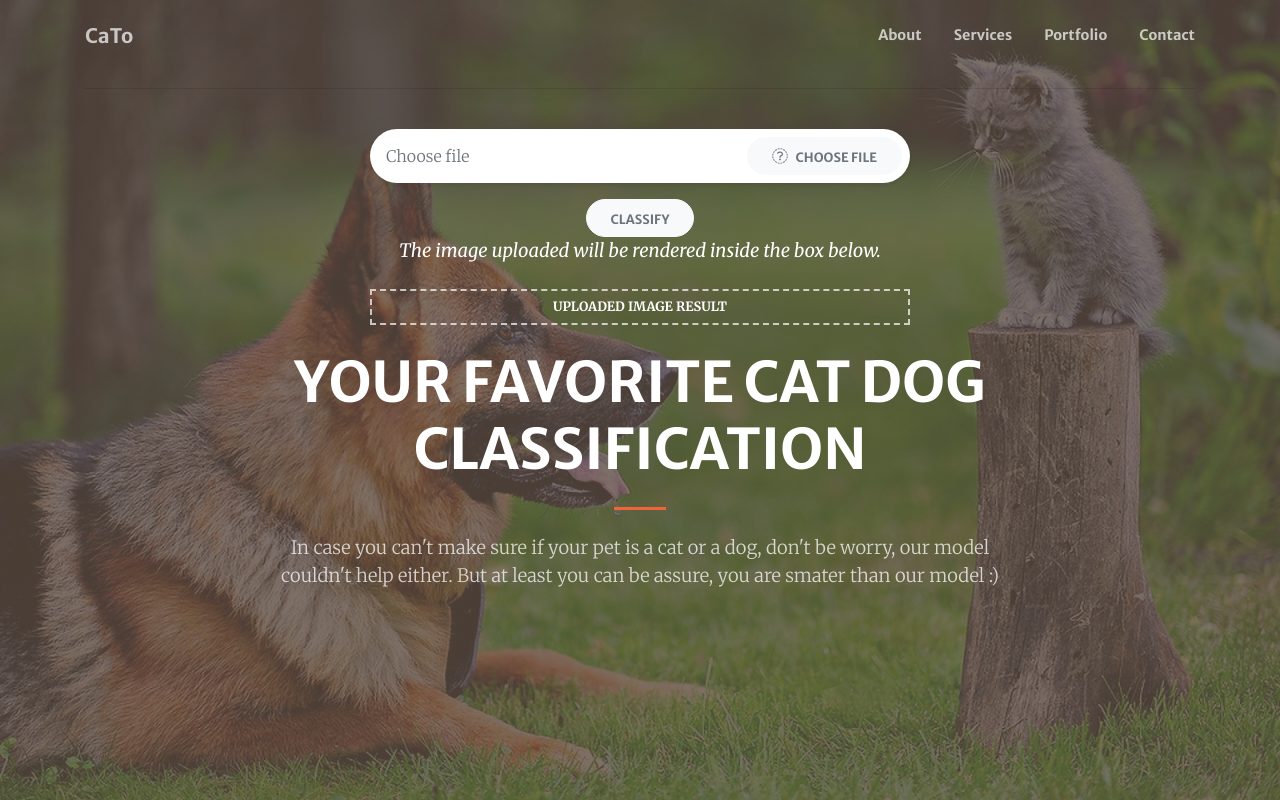
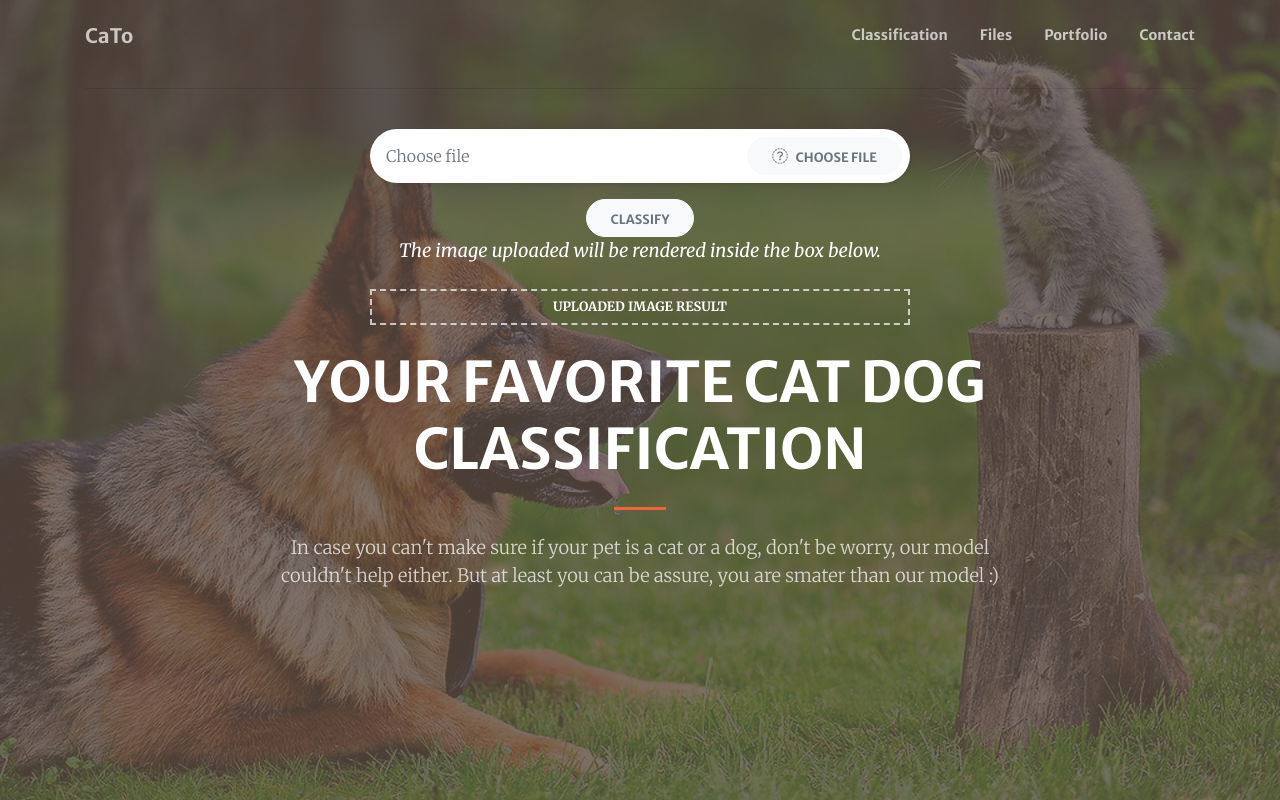
Before and after one commit to vuquocan1987/CatDog, a Flask app: template templates/public/upload_image.html in a window 1280 px wide. Run offline with Flask 2, Linux system fonts and the light colour scheme; the template is opened without the code that fills it, so the values that code supplies are empty; some libraries are stand-ins or nearby versions.

Commit message:
second attemp

```diff
--- a/app.py
+++ b/app.py
@@ -1,5 +1,5 @@
 from flask import Flask
-from flask import render_template
+from flask import render_template,url_for
 from flask import request, redirect
 from werkzeug.utils import secure_filename
 from datetime import datetime
@@ -10,7 +10,7 @@ import os
 import re
 
 app = Flask(__name__)
-app.config["IMAGE_UPLOADS"] = "./IMG/"
+app.config["IMAGE_UPLOADS"] = os.path.join('static','upload')
 app.config["ALLOWED_IMAGE_EXTENSIONS"] = ["JPEG","JPG","PNG","GIF"]
 app.config["MAX_CONTENT_LENGTH"] = 50*1024*1024
 IMAGE_SIZE = 192
@@ -25,7 +25,7 @@ def allowed_image_filesize(filesize):
     return int(filesize) <= app.config["MAX_CONTENT_LENGTH"]
 @app.route("/")
 def home():
-    return "Hello, Flask!"
+    return render_template("public/upload_image.html")
 
 @app.route("/hello/<name>")
 def hello_there(name):
@@ -53,7 +53,23 @@ def preprocess_image(image):
     image /= 255.0
     return image
 
-@app.route("/upload-image",methods = ["GET","POST"])
+def classify_img(path):
+    processed_img = load_and_preprocess_image(path)
+    result = model.predict(tf.reshape(processed_img,(1,IMAGE_SIZE,IMAGE_SIZE,3)))
+    print(result)
+    return result[0]
+def test_model():
+    model = load_model("catdog_classifier_MobileNetV2.h5")
+    model.summary()
+
+@app.route("/files",methods=["GET"])
+def get_image():
+    names = os.listdir(app.config["IMAGE_UPLOADS"])
+    image_paths = [os.path.join(app.config["IMAGE_UPLOADS"],name) for name in names]
+
+    return render_template('public/all_image.html', image_paths=image_paths)
+
+@app.route("/classification",methods = ["GET","POST"])
 def upload_image():
 #   test_model()
 #    model.summary()
@@ -77,11 +93,3 @@ def upload_image():
 
             return render_template("public/upload_image.html",confidence = confidence)
     return render_template("public/upload_image.html")
-def classify_img(path):
-    processed_img = load_and_preprocess_image(path)
-    result = model.predict(tf.reshape(processed_img,(1,IMAGE_SIZE,IMAGE_SIZE,3)))
-    print(result)
-    return result[0]
-def test_model():
-    model = load_model("catdog_classifier_MobileNetV2.h5")
-    model.summary()
--- a/templates/public/templates/public_template.html
+++ b/templates/public/templates/public_template.html
@@ -30,8 +30,8 @@
             <a class="navbar-brand js-scroll-trigger" href="#page-top">CaTo</a><button class="navbar-toggler navbar-toggler-right" type="button" data-toggle="collapse" data-target="#navbarResponsive" aria-controls="navbarResponsive" aria-expanded="false" aria-label="Toggle navigation"><span class="navbar-toggler-icon"></span></button>
             <div class="collapse navbar-collapse" id="navbarResponsive">
                 <ul class="navbar-nav ml-auto my-2 my-lg-0">
-                    <li class="nav-item"><a class="nav-link js-scroll-trigger" href="#about">About</a></li>
-                    <li class="nav-item"><a class="nav-link js-scroll-trigger" href="#services">Services</a></li>
+                    <li class="nav-item"><a class="nav-link js-scroll-trigger" href="/classification">Classification</a></li>
+                    <li class="nav-item"><a class="nav-link js-scroll-trigger" href="/files">Files</a></li>
                     <li class="nav-item"><a class="nav-link js-scroll-trigger" href="#portfolio">Portfolio</a></li>
                     <li class="nav-item"><a class="nav-link js-scroll-trigger" href="#contact">Contact</a></li>
                 </ul>
--- a/templates/public/upload_image.html
+++ b/templates/public/upload_image.html
@@ -18,7 +18,7 @@
         <div class="col-lg-6 mx-auto">
 
           <!-- Upload image input-->
-          <form action="upload-image" method="POST" enctype="multipart/form-data">
+          <form action="classification" method="POST" enctype="multipart/form-data">
             <div class="input-group mb-3 px-2 py-2 rounded-pill bg-white shadow-sm">
               <input id="upload" name="image" type="file" onchange="readURL(this);" class="form-control border-0">
               <label id="upload-label" for="upload" class="font-weight-light text-muted">Choose file</label>
```
Also changed, not shown: templates/public/all_image.html (added, +9 -0 lines), static/upload/c1.jpeg (added), static/upload/c2.jpeg (added), static/upload/c3.jpeg (added), static/upload/c4.jpeg (added), static/upload/d1.jpeg (added), static/upload/d2.jpeg (added), static/upload/d3.jpeg (added), static/upload/d4.jpeg (added), static/upload/img1.jpeg (added), static/upload/img2.jpeg (added), static/upload/img3.jpeg (added), 3 other files.
